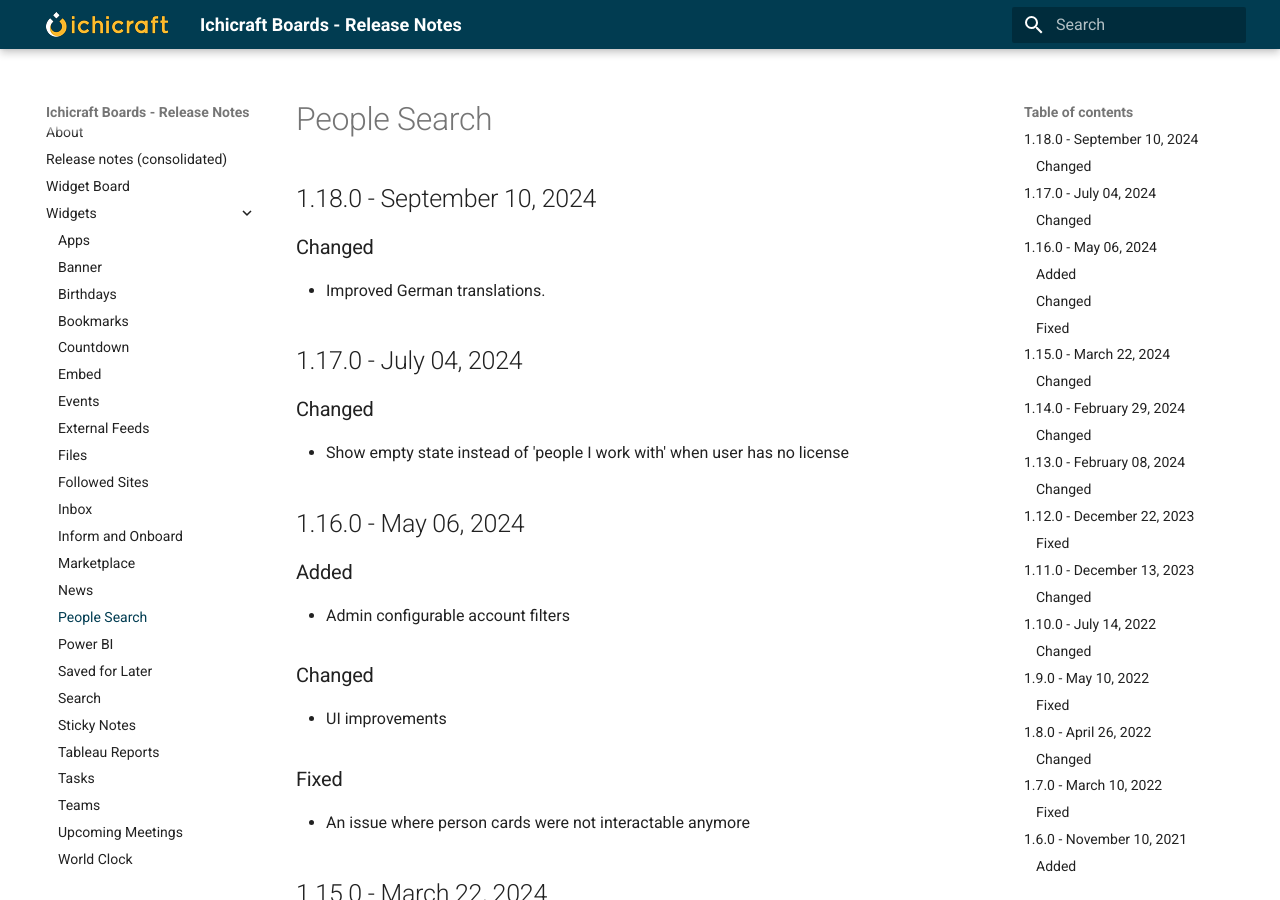
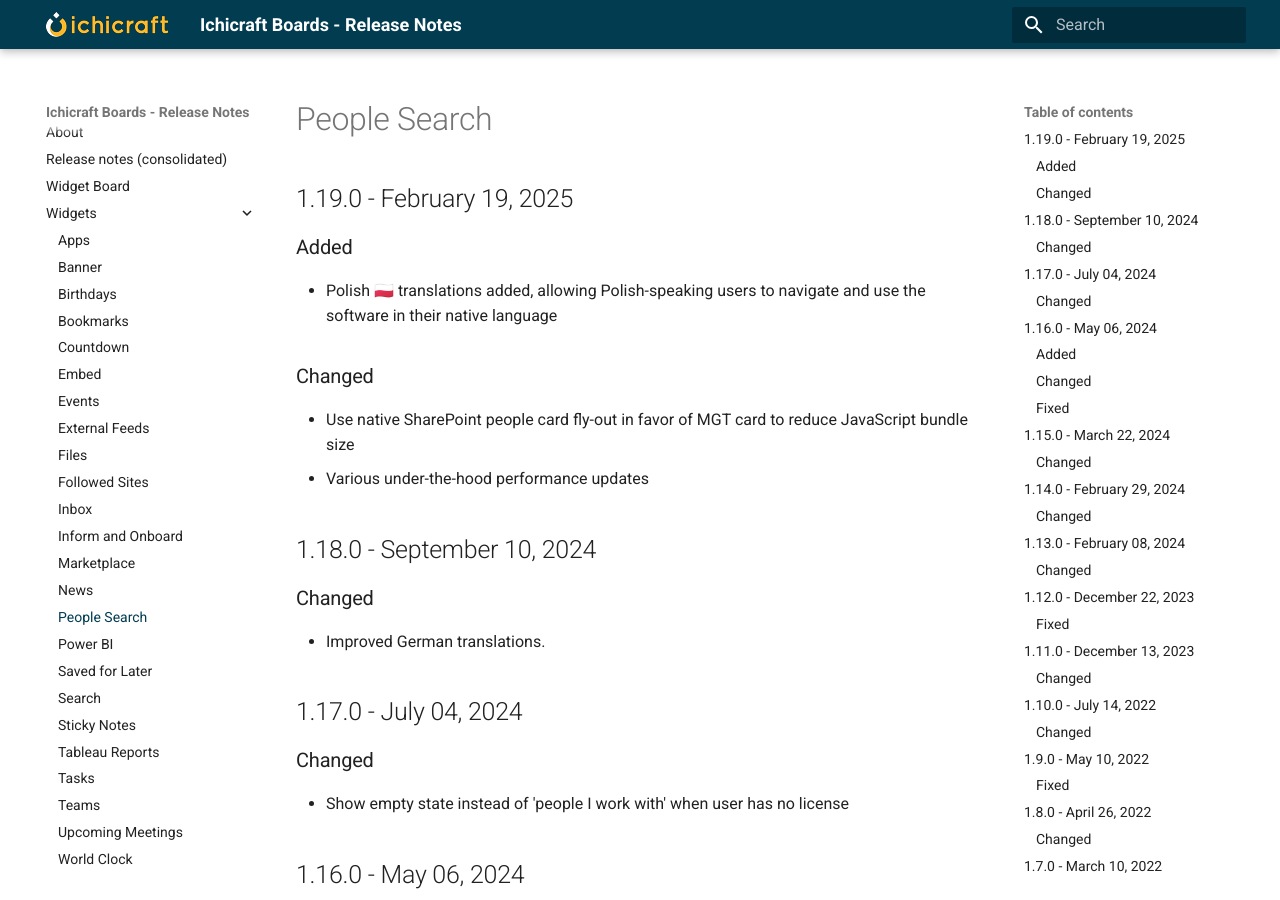
Before and after one commit to ichicraft/widgets-docs, an MkDocs documentation site: the page built from docs/Widgets/People Search.md, in a window 1280 px wide and 900 px high. Built offline with MkDocs 1.6.1 and Material for MkDocs 9.7.7, drawn with Linux system fonts in a browser that asks for light colours.

```diff
--- a/docs/Widgets/People Search.md
+++ b/docs/Widgets/People Search.md
@@ -1,3 +1,12 @@
+## 1.19.0 - February 19, 2025
+
+### Added
+- Polish 🇵🇱 translations added, allowing Polish-speaking users to navigate and use the software in their native language
+
+### Changed
+- Use native SharePoint people card fly-out in favor of MGT card to reduce JavaScript bundle size
+- Various under-the-hood performance updates
+
 ## 1.18.0 - September 10, 2024
 
 ### Changed
```
Also changed, not shown: docs/Release-notes-(consolidated).md (+9 -0 lines).
